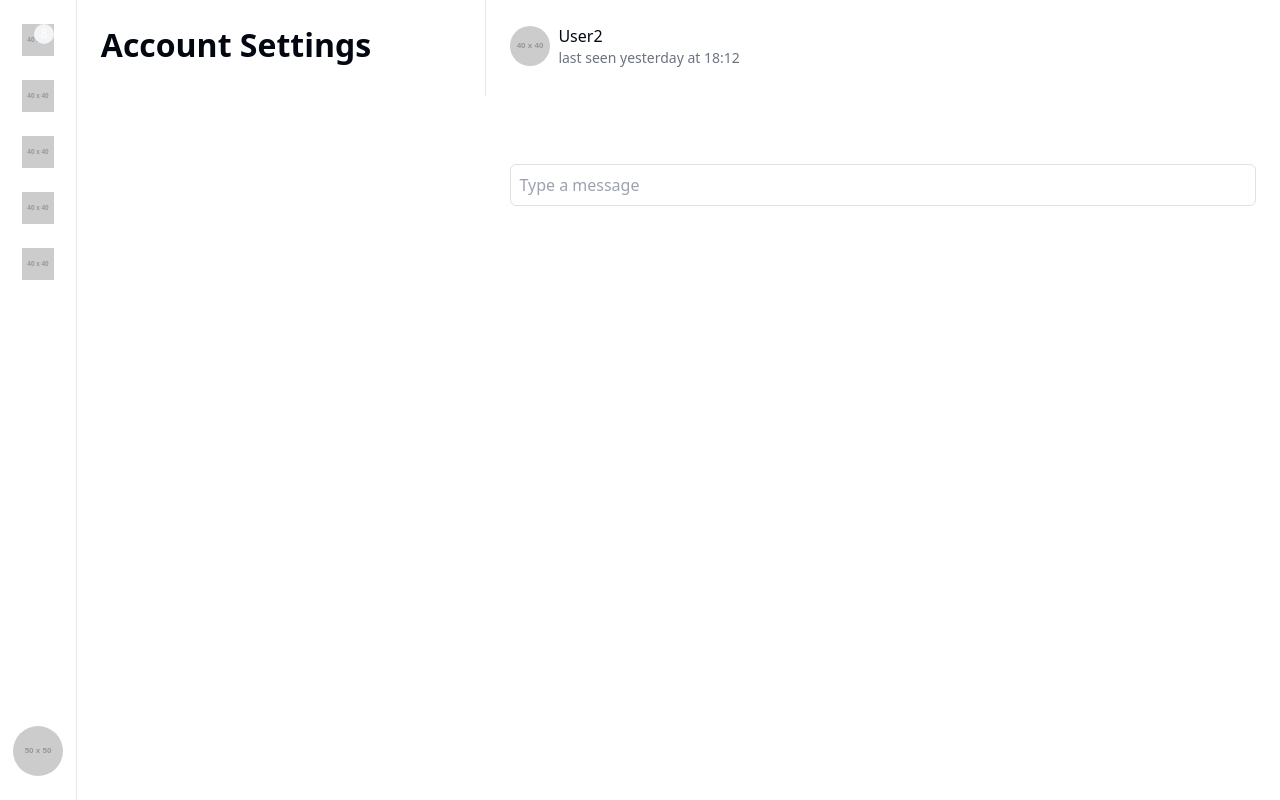
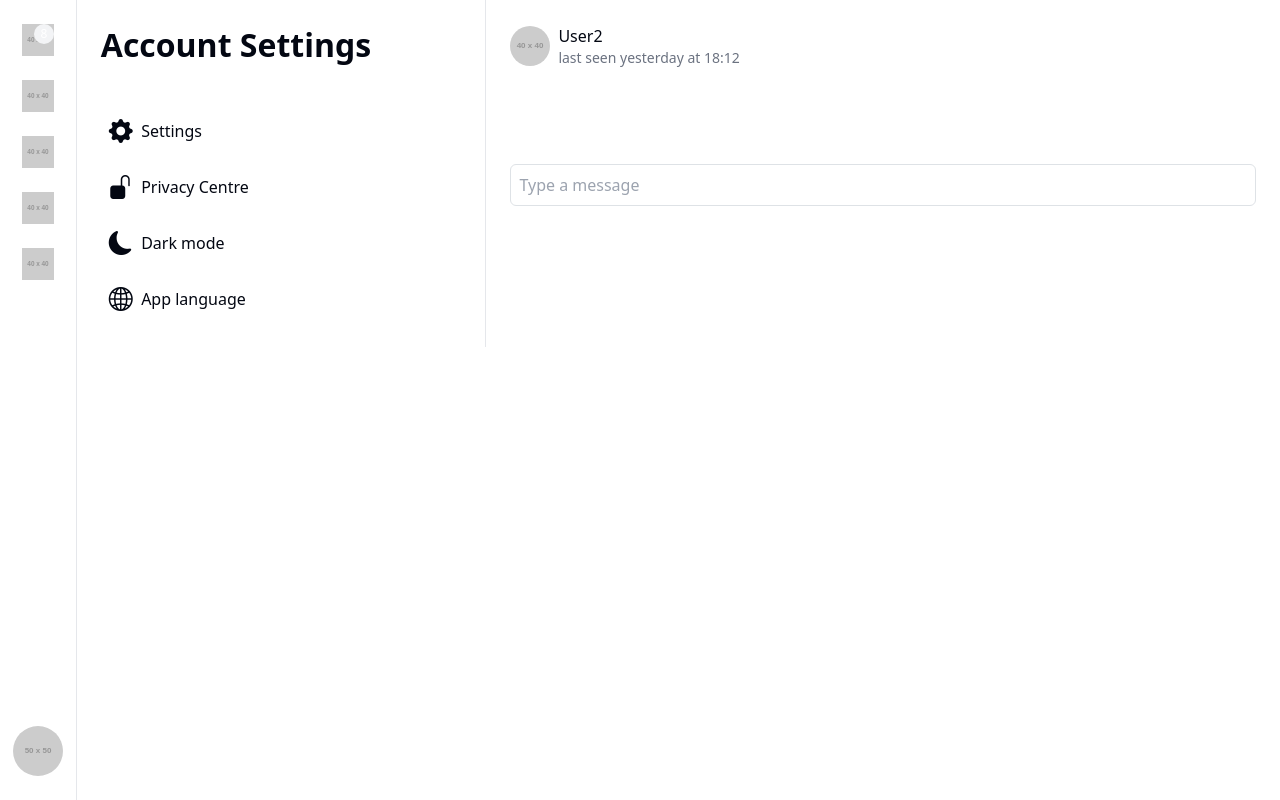
Before and after one commit to OshithRoshantha/Vibez-client, a React (Vite) app: page /Dashboard in a window 1280 px wide. Both pictures are taken after a click on the element 37 px from the left and 264 px from the top of the page. Built offline with nearby package versions, Linux system fonts and the light colour scheme.

Commit message:
feat: add additional options to Settings component for enhanced user customization

```diff
--- a/src/Components/Settings.jsx
+++ b/src/Components/Settings.jsx
@@ -6,6 +6,24 @@ export default function Settings() {
     <div>
         <div className="border-r border-border p-4 chats-column">
             <h2 className="text-lg font-semibold column-header">Account Settings</h2>
+            <ul className="space-y-2 mt-5">
+                <li className="flex items-center p-2 rounded-lg hover:bg-muted transition" style={{cursor: 'pointer'}}>
+                    <i className="bi bi-gear-fill text-2xl"></i>&nbsp;&nbsp;
+                    <span>Settings</span>
+                </li>
+                <li className="flex items-center p-2 rounded-lg hover:bg-muted transition" style={{cursor: 'pointer'}}>
+                    <i className="bi bi-unlock-fill text-2xl"></i>&nbsp;&nbsp;
+                    <span>Privacy Centre</span>
+                </li>
+                <li className="flex items-center p-2 rounded-lg hover:bg-muted transition" style={{cursor: 'pointer'}}>
+                    <i className="bi bi-moon-fill text-2xl"></i>&nbsp;&nbsp;
+                    <span>Dark mode</span>
+                </li>
+                <li className="flex items-center p-2 rounded-lg hover:bg-muted transition" style={{cursor: 'pointer'}}>
+                    <i className="bi bi-globe2 text-2xl"></i>&nbsp;&nbsp;
+                    <span>App language</span>
+                </li>
+            </ul>
         </div>
     </div>
   )
```
